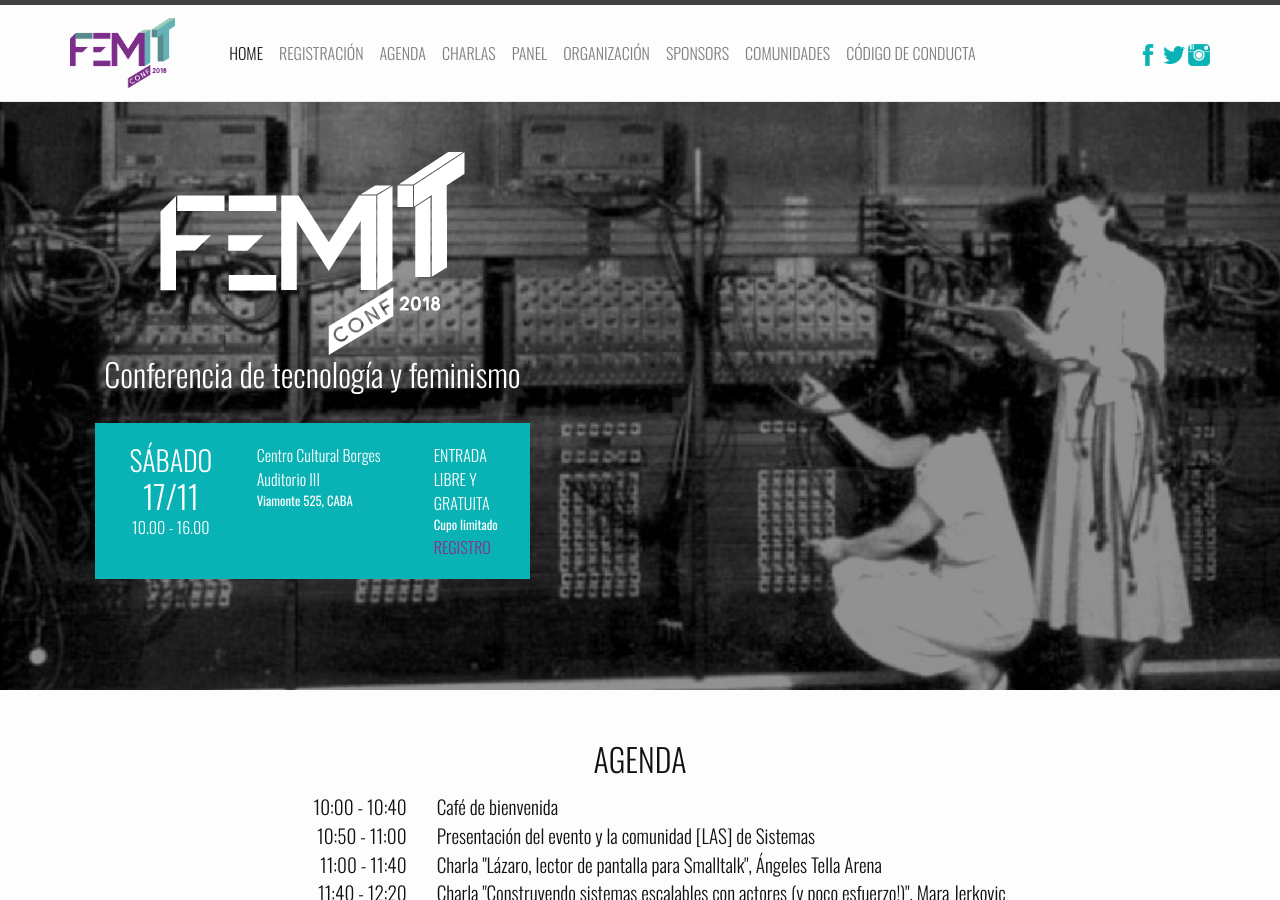
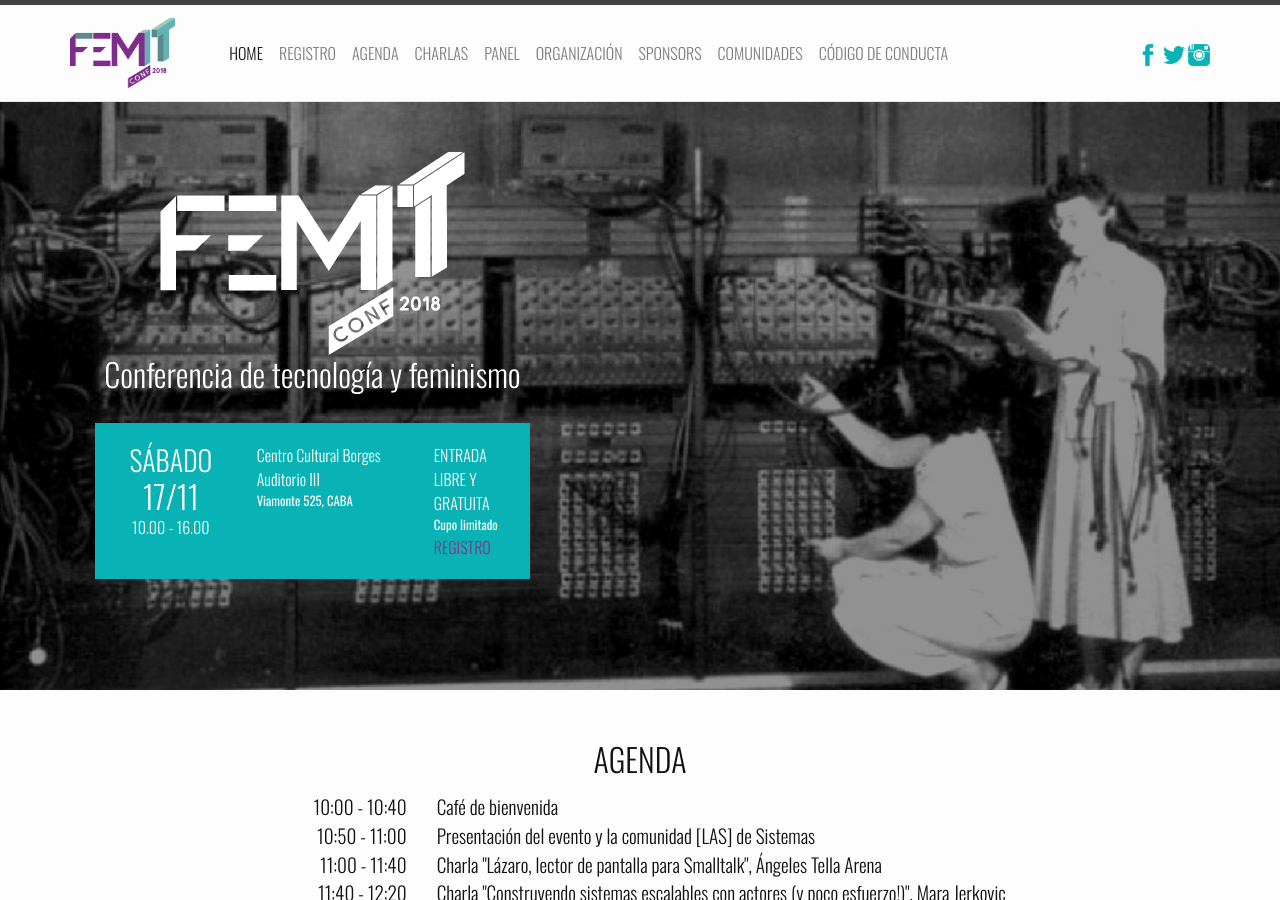
Before and after one commit to daquiroz/femitconf2018, a Jekyll site: the page built from index.md, in a window 1280 px wide and 900 px high. Built offline with Jekyll 4.4.1, drawn with Linux system fonts in a browser that asks for light colours.

Commit message:
fix header

```diff
--- a/_includes/header.html
+++ b/_includes/header.html
@@ -17,7 +17,7 @@
           <a class="nav-link" href="{{ base }}">HOME <span class="sr-only">(current)</span></a>
         </li>
         <li class="nav-item">
-          <a class="nav-link" href="https://www.eventbrite.com/e/femit-conf-registration-51788363389?aff=web">REGISTRACIÓN</a>
+          <a class="nav-link" href="https://www.eventbrite.com/e/femit-conf-registration-51788363389?aff=web">REGISTRO</a>
         </li>
           <li class="nav-item">
           <a class="nav-link" href="{{ base }}#programa">AGENDA</a>
```
